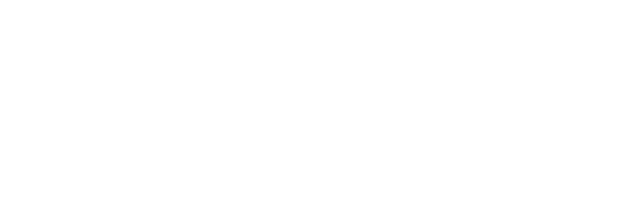
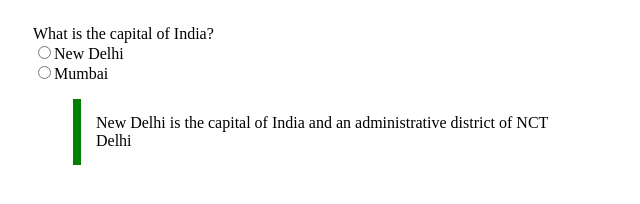
Before and after one commit to acciojob/trivia-23pujakumari, a website: page main.html in a window 1280 px wide. Shown: the whole page, without its empty margins (0-640 px from the left). Drawn offline with Linux system fonts and the light colour scheme.

Commit message:
created a submission

```diff
--- a/main.html
+++ b/main.html
@@ -7,6 +7,12 @@
 </head>
 
 <body>
+	<div class="container">
+        <label for="capital">What is the capital of India?</label> <br>
+        <input type="radio" id="capital" name="capital">New Delhi <br>
+        <input type="radio" id="capital" name="capital">Mumbai
+        <blockquote cite="https://en.wikipedia.org/wiki/New_Delhi" class="desc">New Delhi is the capital of India and an administrative district of NCT Delhi</blockquote>
+    </div>
 	<!-- the entire body must be written by student -->
     <script type="text/javascript" src="./script.js">
 </script>
--- a/styles.css
+++ b/styles.css
@@ -1,2 +1,13 @@
+.container{
+	max-width: 600px;
+	margin: 10px;
+	padding: 15px;
+}
+.container .desc
+{
+	padding:15px;
+	border-left: 8px solid green;
+
+}
 
 /* Your CSS Code here. */
```
